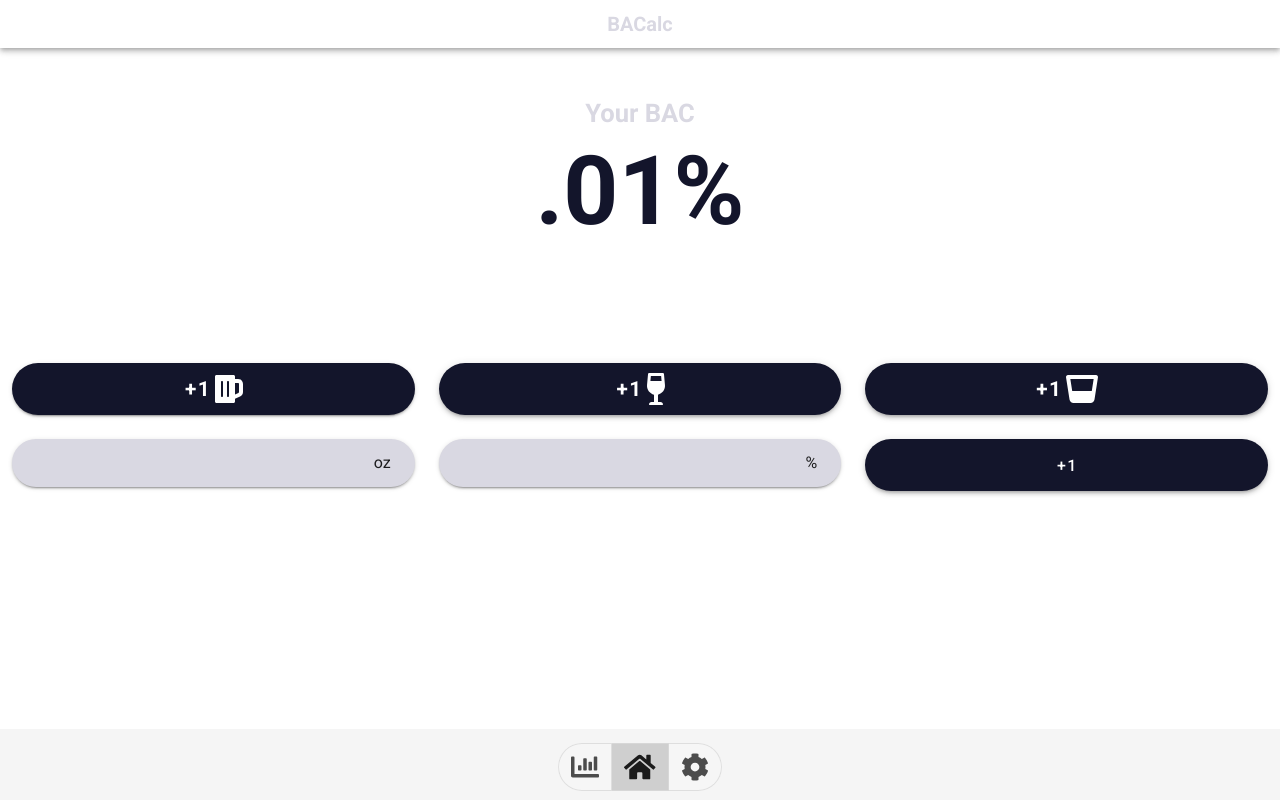
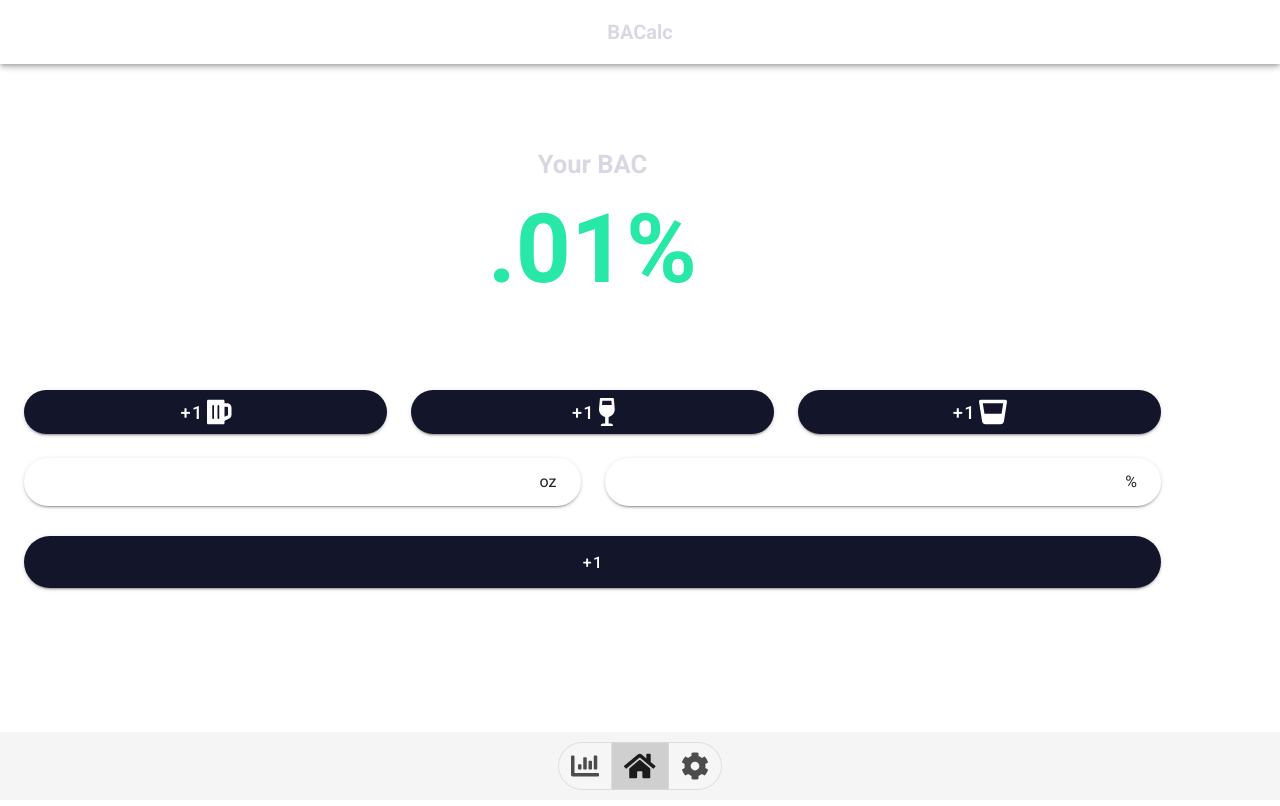
Before and after one commit to aidan-lane/bacalc, a Vue app: page / in a window 1280 px wide. Built offline with nearby package versions, Linux system fonts and the light colour scheme.

Commit message:
A lot more UI changes

```diff
--- a/package.json
+++ b/package.json
@@ -17,6 +17,7 @@
     "core-js": "^3.6.5",
     "register-service-worker": "^1.7.1",
     "vue": "^2.6.11",
+    "vue-flickity": "^1.2.1",
     "vue-router": "^3.2.0",
     "vuetify": "^2.4.0",
     "vuex": "^3.4.0"
--- a/src/App.vue
+++ b/src/App.vue
@@ -1,51 +1,95 @@
 <template>
-  <v-app>
-    <v-main class="background">
-      <v-app-bar
-        dense
-        class="title-bar"
-        color="secondary"
-      >
-        <v-toolbar-title class="flex text-center"
-          color="textprimary"
-        >
-          {{ title }}
-        </v-toolbar-title>
-      </v-app-bar>
-
-      <Home/>
+  <v-app id="app">
+    <Header />
+    <v-main
+      v-touch="{ left: () => swipe('left'), right: () => swipe('right') }"
+    >
+      <transition name="slide-right">
+        <router-view class="slideable-page"></router-view>
+      </transition>
     </v-main>
-
-    <Footer/>
+    <Footer />
   </v-app>
 </template>
 
 <script>
-import Home from './views/Home';
-import Footer from '@/components/Footer'
+import Header from "@/components/Header";
+import Footer from "@/components/Footer";
 
 export default {
-  name: 'BACalc',
+  name: "BACalc",
 
   components: {
-    Home,
-    Footer
+    Header,
+    Footer,
   },
 
-  data: () => ({
-    title: "BACalc",
-  }),
+  methods: {
+    swipe(dir) {
+      if (this.$route.path === "/" && dir === "left") {
+        this.setRoute("/about");
+      } else if (this.$route.path === "/" && dir === "right") {
+        this.setRoute("/graph");
+      } else if (this.$route.path === "/about" && dir === "right") {
+        this.setRoute("/");
+      } else if (this.$route.path === "/graph" && dir === "left") {
+        this.setRoute("/");
+      }
+    },
+  },
 };
 </script>
 
 <style>
-  .background {
-    /* background: -webkit-linear-gradient(360deg, #d64759 10%, #da7352 360%); */
-    background-color: white;
-  }
+html {
+  overflow-y: auto;
+}
 
-  .title-bar {
-    color: #d9d8e2 !important;
-    font-weight: bold;
-  }
+#app {
+  background: var(--v-primary-base);
+}
+
+.slideable-page {
+  position: fixed;
+  overflow: auto;
+  z-index: 2;
+}
+
+/* Left */
+
+.slide-left-enter {
+  z-index: 1;
+}
+
+.slide-left-enter-active {
+  z-index: 1;
+}
+
+.slide-left-leave-active {
+  transition: transform 0.4s ease;
+  z-index: 3;
+}
+
+.slide-left-leave-to {
+  transform: translateX(100%);
+}
+
+/* Right */
+
+.slide-right-enter {
+  z-index: 1;
+}
+
+.slide-right-enter-active {
+  z-index: 1;
+}
+
+.slide-right-leave-active {
+  transition: transform 0.4s ease;
+  z-index: 3;
+}
+
+.slide-right-leave-to {
+  transform: translateX(-100%);
+}
 </style>
--- a/src/components/Counter.vue
+++ b/src/components/Counter.vue
@@ -11,20 +11,20 @@ export default {
   name: "Counter",
 
   props: {
-    bac: Number
+    bac: Number,
   },
 
   computed: {
     getBAC() {
-      return (this.bac + "%").substring(1)
-    }
-  }
-}
+      return (this.bac + "%").substring(1);
+    },
+  },
+};
 </script>
 
 <style scoped>
-   .bac {
-      color: #13152B;
-      font-size: 6em;
-  }
+.bac {
+  color: var(--v-bac_color-base);
+  font-size: 6em;
+}
 </style>
--- a/src/components/Footer.vue
+++ b/src/components/Footer.vue
@@ -1,26 +1,21 @@
 <template>
-  <v-footer>
-      <v-row
-        align="center"
-        justify="center"
-      >
+  <v-footer absolute padless class="justify-center">
     <v-btn-toggle
       class="button-panel"
       v-model="toggle_exclusive"
       rounded
       mandatory
     >
-          <v-btn>
+      <v-btn @click="setRoute('/')">
         <i class="fas fa-chart-bar fa-2x"></i>
       </v-btn>
-          <v-btn>
+      <v-btn @click="setRoute('/')">
         <i class="fas fa-home fa-2x"></i>
       </v-btn>
-          <v-btn>
+      <v-btn @click="setRoute('/about')">
         <i class="fas fa-cog fa-2x"></i>
       </v-btn>
     </v-btn-toggle>
-      </v-row>
   </v-footer>
 </template>
 
@@ -28,15 +23,15 @@
 export default {
   name: "Footer",
 
-
   data: () => ({
     toggle_exclusive: 1, // default-selected nav button
   }),
-}
+};
 </script>
 
 <style scoped>
 .button-panel {
-    margin: 20px 0px 15px 0px;
+  margin-top: 10px;
+  margin-bottom: 10px;
 }
 </style>
--- /dev/null
+++ b/src/components/Header.vue
@@ -0,0 +1,24 @@
+<template>
+  <v-app-bar app class="title-bar" color="secondary">
+    <v-toolbar-title class="flex text-center">
+      {{ title }}
+    </v-toolbar-title>
+  </v-app-bar>
+</template>
+
+<script>
+export default {
+  name: "Header",
+
+  data: () => ({
+    title: "BACalc",
+  }),
+};
+</script>
+
+<style scoped>
+.title-bar {
+  color: #d9d8e2 !important;
+  font-weight: bold;
+}
+</style>
--- a/src/main.js
+++ b/src/main.js
@@ -14,6 +14,17 @@ Vue.config.productionTip = false
 library.add(faBeer, faWineGlassAlt, faGlassWhiskey, faHome, faChartBar, faCog)
 dom.watch()
 
+// Mixins
+Vue.mixin({
+  methods: {
+    setRoute: function (route) {
+      if (this.$route.path === route)
+        return
+      this.$router.push({ path: route });
+    }
+  }
+})
+
 new Vue({
   router,
   store,
--- a/src/plugins/vuetify.js
+++ b/src/plugins/vuetify.js
@@ -6,14 +6,24 @@ Vue.use(Vuetify);
 
 export default new Vuetify({
   theme: {
+    dark: false,
+    options: { customProperties: true },
     themes: {
       light: {
-        primary: '#13152B',
+        primary: '#ffffff',
         secondary: '#ffffff',
-        tertiary: '#d9d8e2',
+        bac_color: '#27E8A7',
         accent: '#8c9eff',
         error: '#b71c1c',
+        button_color: '#13152B'
       },
+      dark: {
+        primary: '#232937',
+        secondary: '#0d0d0d',
+        bac_color: '#27E8A7',
+        accent: '#ff0000',
+        error: '#b71c1c',
+      }
     },
   },
 });
--- a/src/router/index.js
+++ b/src/router/index.js
@@ -24,4 +24,15 @@ const router = new VueRouter({
   routes
 })
 
+// State based transitions
+router.afterEach((to, from) => {
+  const left = "fade"
+  const right = "fade"
+
+  to.meta.transitionName = from.path === "/" ? to.path === '/graph'
+    ? left : right : from.path === "/graph" ? right : left
+
+  console.log(to.meta.transitionName, to, from)
+})
+
 export default router
--- a/src/views/Home.vue
+++ b/src/views/Home.vue
@@ -1,79 +1,51 @@
 <template>
-  <v-container fluid class="d-flex justify-center">
-    <v-row class="text-center">
-      <v-col md="12" class="menu">
+  <v-container class="text-center">
+    <v-col cols="12">
+      <div style="margin-top: 5%" />
       <h3 class="bac-title font-weight-bold">Your BAC</h3>
 
       <Counter :bac="currentBAC" />
-
-        <div style="margin-bottom: 5.5em" />
+      <div style="margin-top: 5%" />
 
       <v-row justify="space-around">
-          <v-col md="4">
-            <v-btn
-              x-large
-              block
-              rounded
-              elevation="2"
-              color="primary"
-              class="mx-0"
-            >
+        <v-col cols="4">
+          <v-btn large block rounded color="button_color">
             <div class="alc-btn-text">+1</div>
-              <i class="fas fa-beer fa-2x"></i>
+            <i class="fas fa-beer fa-2x btn-text"></i>
           </v-btn>
         </v-col>
 
-          <v-col md="4">
-            <v-btn
-              x-large
-              block
-              rounded
-              elevation="3"
-              color="primary"
-              class="mx-0"
-            >
+        <v-col cols="4">
+          <v-btn large block rounded color="button_color">
             <div class="alc-btn-text">+1</div>
-              <i class="fas fa-wine-glass-alt fa-2x"></i>
+            <i class="fas fa-wine-glass-alt fa-2x btn-text"></i>
           </v-btn>
         </v-col>
 
-          <v-col md="4">
-            <v-btn
-              x-large
-              block
-              rounded
-              elevation="3"
-              color="primary"
-              class="mx-0"
-            >
+        <v-col cols="4">
+          <v-btn large block rounded color="button_color">
             <div class="alc-btn-text">+1</div>
-              <i class="fas fa-glass-whiskey fa-2x"></i>
+            <i class="fas fa-glass-whiskey fa-2x btn-text"></i>
           </v-btn>
         </v-col>
       </v-row>
 
       <v-row class="custom-input">
-          <v-col md="4">
-            <v-text-field
-              rounded
-              solo
-              suffix="oz"
-              background-color="tertiary"
-            />
+        <v-col cols="6">
+          <v-text-field rounded solo suffix="oz" background-color="primary" />
         </v-col>
 
-          <v-col md="4">
-            <v-text-field rounded solo suffix="%" background-color="tertiary" />
-          </v-col>
-
-          <v-col md="4">
-            <v-btn x-large rounded block elevation="3" color="primary">
-              +1
-            </v-btn>
+        <v-col cols="6">
+          <v-text-field rounded solo suffix="%" background-color="primary" />
         </v-col>
       </v-row>
+
+      <div class="text-xs-center">
+        <v-btn x-large block rounded color="button_color">
+          <div class="btn-text">+1</div>
+        </v-btn>
+      </div>
     </v-col>
-    </v-row>
   </v-container>
 </template>
 
@@ -90,33 +62,29 @@ export default {
   data: () => ({
     currentBAC: 0.01,
   }),
+
+  methods: {
+    test(p) {
+      console.log(p);
+    },
+  },
 };
 </script>
 
 <style>
-.menu {
-  margin-top: 10em;
-}
-
 .bac-title {
   font-size: 1.6em;
   color: #d9d8e2;
-  margin-top: -10%;
-  margin-bottom: -1em;
+  margin-bottom: -0.7em;
 }
 
 .alc-btn-text {
   padding-right: 0.2em;
   font-size: 1.3em;
-  font-weight: bold;
+  color: var(--v-primary-base);
 }
 
-.custom-input {
-  margin-top: 100%;
-}
-
-.test {
-  color: red;
-  padding: 100px 100px 100px 100px;
+.btn-text {
+  color: white;
 }
 </style>
```
Also changed, not shown: 1 other file (tests, documents, lock files or other folders). Lines whose indentation alone changed are shown as unchanged.
